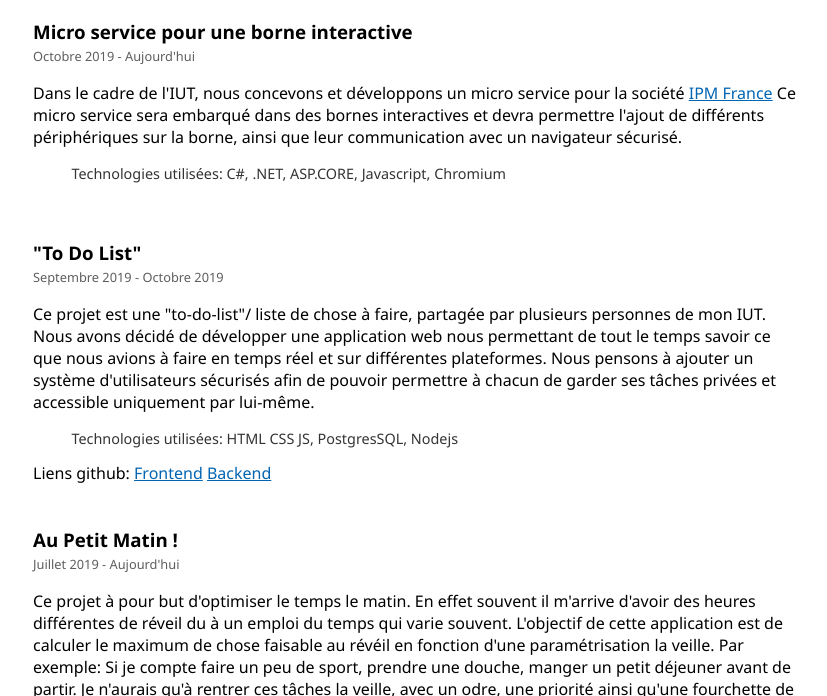
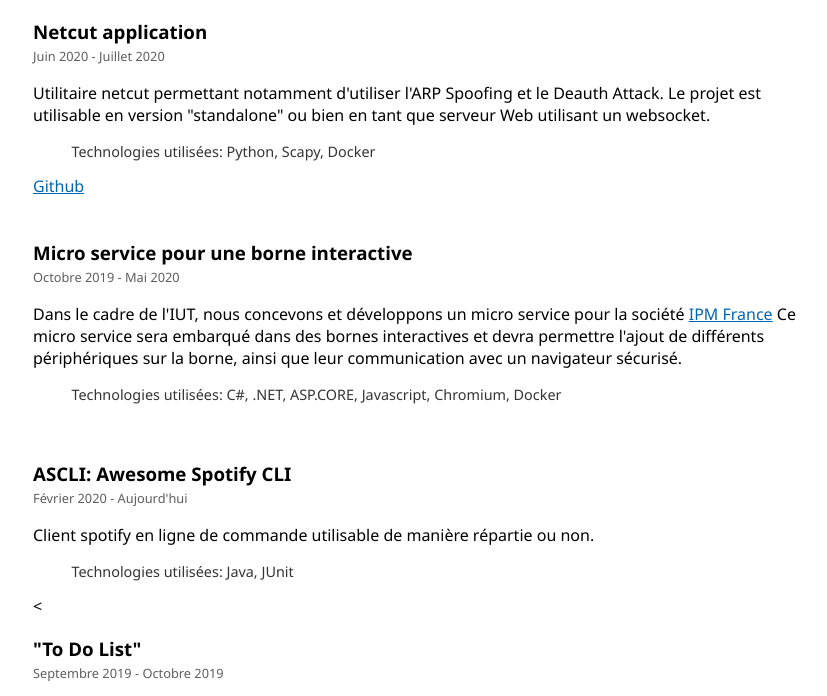
Before and after one commit to JacquesMironneau/PashmiDev.github.io, a plain HTML site: page index.html in a window 1280 px wide. Shown: the part 67-763 px from the top of the page, without its empty margins (223-1050 px from the left). Drawn offline with Linux system fonts and the light colour scheme.

Commit message:
update projects

```diff
--- a/index.html
+++ b/index.html
@@ -22,18 +22,40 @@ TDL
 </header>
 <!-- Ordre rétrochronologique -->
 <!-- Un projet par session-->
+
+<section>
+<h3>Netcut application</h3>
+<span class="date"> Juin 2020 - Juillet 2020</span>
+<p class="short-description">
+    Utilitaire netcut permettant notamment d'utiliser l'ARP Spoofing et le Deauth Attack.
+    Le projet est utilisable en version "standalone" ou bien en tant que serveur Web utilisant un websocket.
+</p>
+<p class="techno">Technologies utilisées: Python, Scapy, Docker</p>
+<a></a>
+<span> <a href="https://github.com/PashmiDev/netcut">Github</a> </span>
+</section>
 <section>
     <h3>Micro service pour une borne interactive</h3>
-    <span class="date"> Octobre 2019 - Aujourd'hui</span>
+    <span class="date"> Octobre 2019 - Mai 2020</span>
     <p class="short-description">
         Dans le cadre de l'IUT, nous concevons et développons un micro service pour la société <a href="https://www.ipmfrance.fr/">IPM France</a>
         Ce micro service sera embarqué dans des bornes interactives et devra permettre l'ajout de différents périphériques
         sur la borne, ainsi que leur communication avec un navigateur sécurisé.
     </p>
-    <p class="techno">Technologies utilisées: C#, .NET, ASP.CORE, Javascript, Chromium</p>
+    <p class="techno">Technologies utilisées: C#, .NET, ASP.CORE, Javascript, Chromium, Docker </p>
     <a></a>
 
 </section>
+<section>
+<h3>ASCLI: Awesome Spotify CLI</h3>
+<span class="date"> Février 2020 - Aujourd'hui</span>
+<p class="short-description">
+    Client spotify en ligne de commande utilisable de manière répartie ou non.
+</p>
+<p class="techno">Technologies utilisées: Java, JUnit</p>
+<a></a>
+
+<
 
 <!-- Un projet par session-->
 <section>
```
